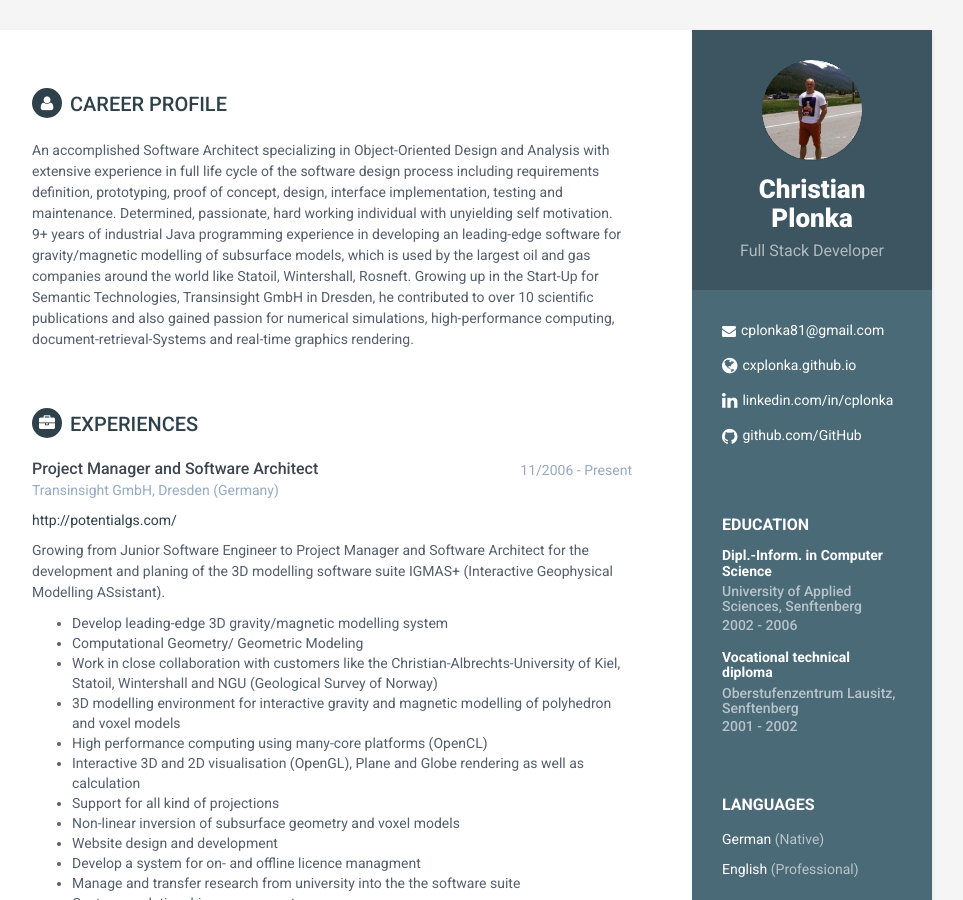
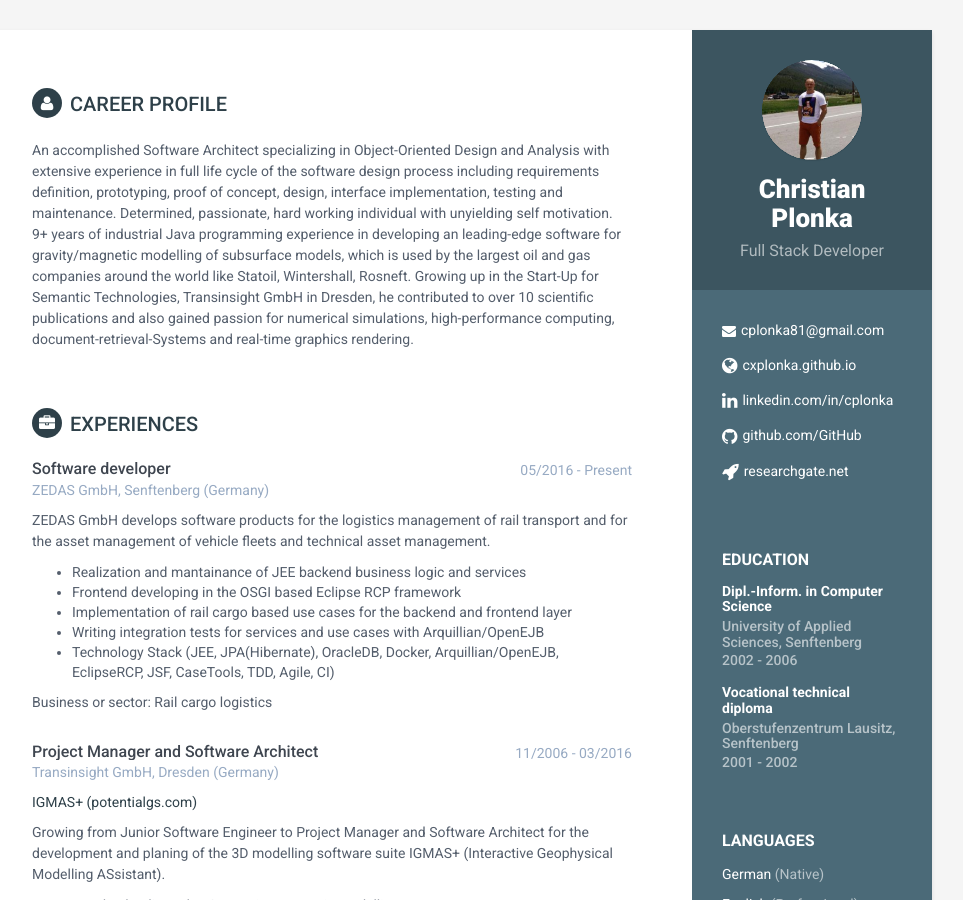
Before and after one commit to cxplonka/cxplonka.github.io, a Jekyll site: the page built from index.html, in a window 1280 px wide and 900 px high. Shown: the whole window, without its empty margins (188-1151 px from the left). Built offline with Jekyll 4.4.1, drawn with Linux system fonts in a browser that asks for light colours; some of the changed text lies outside the part shown.

Commit message:
Update cv.

```diff
--- a/_config.yml
+++ b/_config.yml
@@ -20,9 +20,10 @@ pic: profile.png  #place a 100x100 picture inside /assets/images/ folder and pro
 #sidebar links
 email: cplonka81@gmail.com
 #phone: 012 345 6789
-website: cxplonka.github.io #do not add http://
+
+website: cxplonka.github.io # do not add http://
 linkedin: cplonka
 github: cxplonka
-#twitter: 'twitter'
+researchgate: Christian_Plonka
 
 #Update all the sections by editing the files inside _includes folder.
--- a/_includes/experience.html
+++ b/_includes/experience.html
@@ -4,11 +4,32 @@
     <div class="item">
         <div class="meta">
             <div class="upper-row">
+                <h3 class="job-title">Software developer</h3>
+                <div class="time">05/2016 - Present</div>
+            </div><!--//upper-row-->
+            <div class="company">ZEDAS GmbH, Senftenberg (Germany)</div>
+        </div><!--//meta-->
+        <div class="details">
+            <p>ZEDAS GmbH develops software products for the logistics management of rail transport and for the asset management of vehicle fleets and technical asset management.</p>
+            <ul>
+                <li>Realization and mantainance of JEE backend business logic and services</li>
+                <li>Frontend developing in the OSGI based Eclipse RCP framework</li>
+                <li>Implementation of rail cargo based use cases for the backend and frontend layer</li>
+                <li>Writing integration tests for services and use cases with Arquillian/OpenEJB</li>
+                <li>Technology Stack (JEE, JPA(Hibernate), OracleDB, Docker, Arquillian/OpenEJB, EclipseRCP, JSF, CaseTools, TDD, Agile, CI)</li>
+            </ul>
+            <p>Business or sector: Rail cargo logistics</p>
+        </div><!--//details-->
+    </div><!--//item-->
+
+    <div class="item">
+        <div class="meta">
+            <div class="upper-row">
                 <h3 class="job-title">Project Manager and Software Architect</h3>
-                <div class="time">11/2006 - Present</div>
+                <div class="time">11/2006 - 03/2016</div>
             </div><!--//upper-row-->
             <div class="company">Transinsight GmbH, Dresden (Germany)</div>
-            <div class="company"><a href="http://potentialgs.com/" target="_blank">http://potentialgs.com/</a></div>
+            <div class="company"><a href="http://potentialgs.com/" target="_blank">IGMAS+ (potentialgs.com)</a></div>
         </div><!--//meta-->
         <div class="details">
             <p>Growing from Junior Software Engineer to Project Manager and Software Architect for the development and planing of the 3D modelling software suite IGMAS+ (Interactive Geophysical Modelling ASsistant).</p>
--- a/_includes/projects.html
+++ b/_includes/projects.html
@@ -1,7 +1,7 @@
 <section class="section projects-section">
     <h2 class="section-title"><i class="fa fa-archive"></i>Projects</h2>
     <div class="intro">
-        <p>You can list your side projects or open source libraries in this section. Lorem ipsum dolor sit amet, consectetur adipiscing elit. Vestibulum et ligula in nunc bibendum fringilla a eu lectus.</p>
+        <p></p>
     </div><!--//intro-->
     <div class="item">
         <span class="project-title"><a href="https://github.com/cxplonka/desktop-search" target="_blank">Desktop Search</a></span> -
--- a/_includes/sidebar.html
+++ b/_includes/sidebar.html
@@ -45,6 +45,12 @@
             <!-- Empty -->
             {% endif %}
 
+            {% if site.researchgate %}
+            <li class="researchgate"><i class="fa fa-rocket"></i><a href="https://www.researchgate.net/profile/{{site.researchgate}}" target="_blank">researchgate.net</a></li>
+            {% else %}
+            <!-- Empty -->
+            {% endif %}
+
         </ul>
     </div><!--//contact-container-->
     {% include education.html %}
```
Also changed, not shown: favicon.ico, 1 other file.
